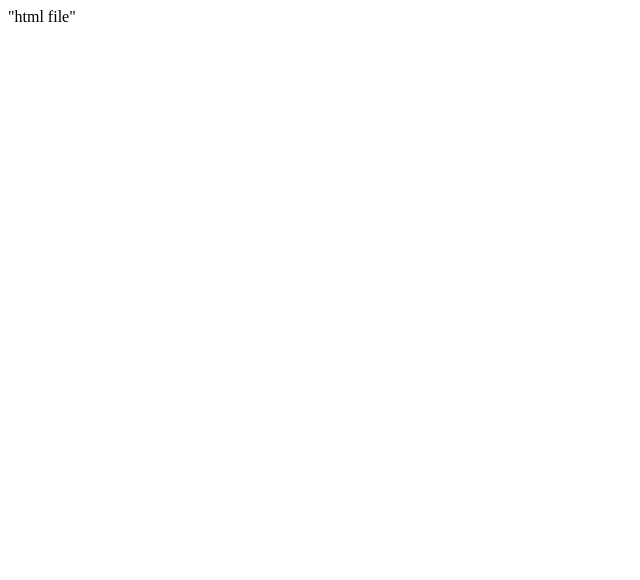
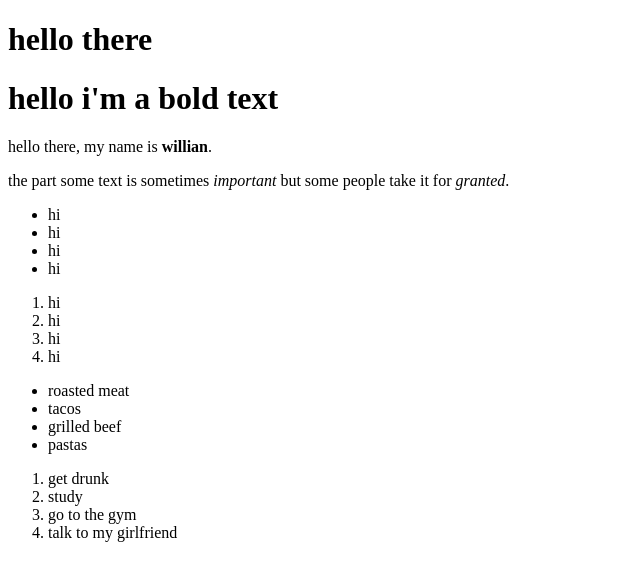
Before and after one commit to will427/git_test, a plain HTML site: page html-boilerplate/index.html in a window 1280 px wide. Shown: the whole page, without its empty margins (0-640 px from the left). Drawn offline with Linux system fonts and the light colour scheme.

Commit message:
i am the subject  and i am the body

```diff
--- a/html-boilerplate/index.html
+++ b/html-boilerplate/index.html
@@ -1 +1,45 @@
-"html file"
+<!DOCTYPE html>
+<html lang="en">
+<head>
+    <meta charset="UTF-8">
+    <meta name="viewport" content="width=device-width, initial-scale=1.0">
+    <title>Document</title>
+</head>
+<body>
+
+    <h1>hello there</h1>
+    <h1><strong>hello i'm a bold text</strong></h1>
+
+    <p>hello there, my name is <strong>willian</strong>.</p>
+
+    <p>the part some text is sometimes <em>important</em> but some people take it for <em>granted</em>.</p>
+
+    <!--i am a comment-->
+
+    <ul>
+        <li>hi</li>
+        <li>hi</li>
+        <li>hi</li>
+        <li>hi</li>
+    </ul> <!--unordered list-->
+    <ol>
+        <li>hi</li>
+        <li>hi</li>
+        <li>hi</li>
+        <li>hi</li>
+    </ol> <!--ordered list-->
+
+    <ul>
+        <li>roasted meat</li>
+        <li>tacos</li>
+        <li>grilled beef</li>
+        <li>pastas</li>
+    </ul>
+    <ol>
+        <li>get drunk</li>
+        <li>study</li>
+        <li>go to the gym</li>
+        <li>talk to my girlfriend</li>
+    </ol>
+</body>
+</html>
```
